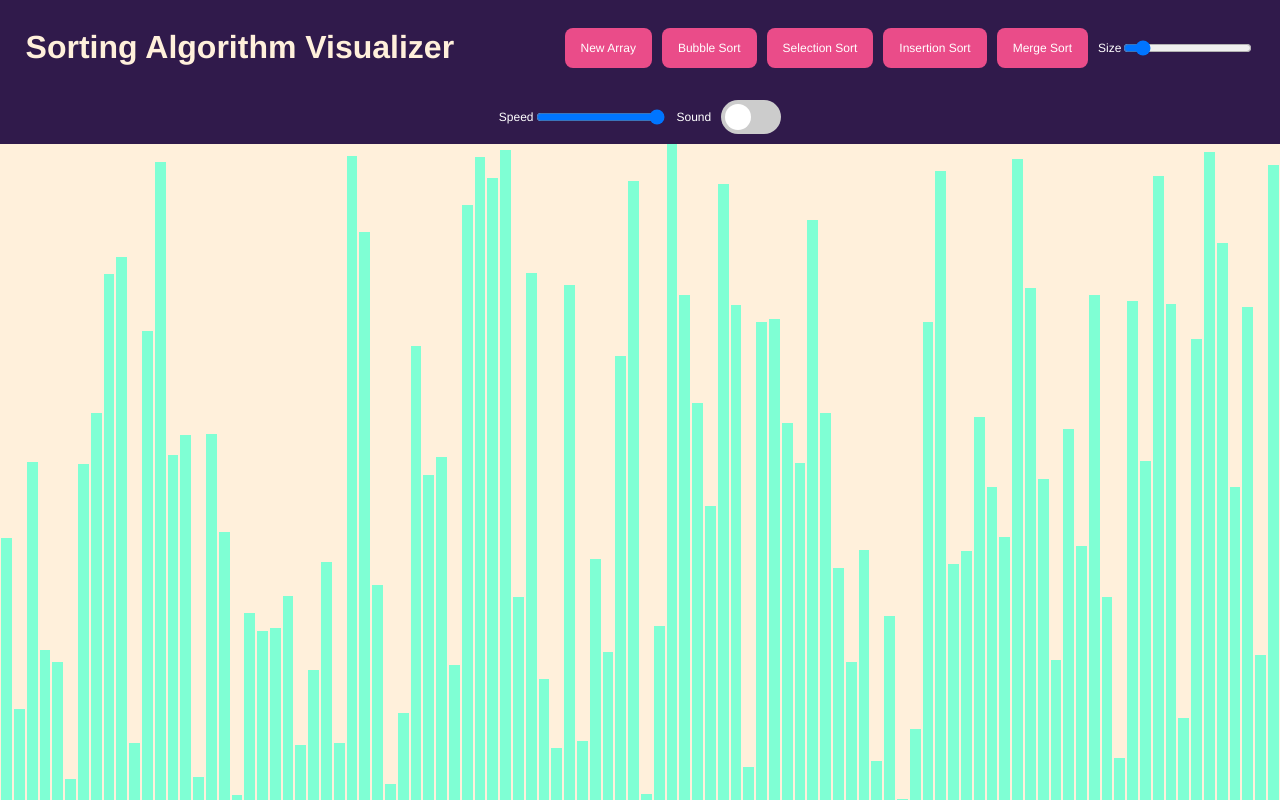
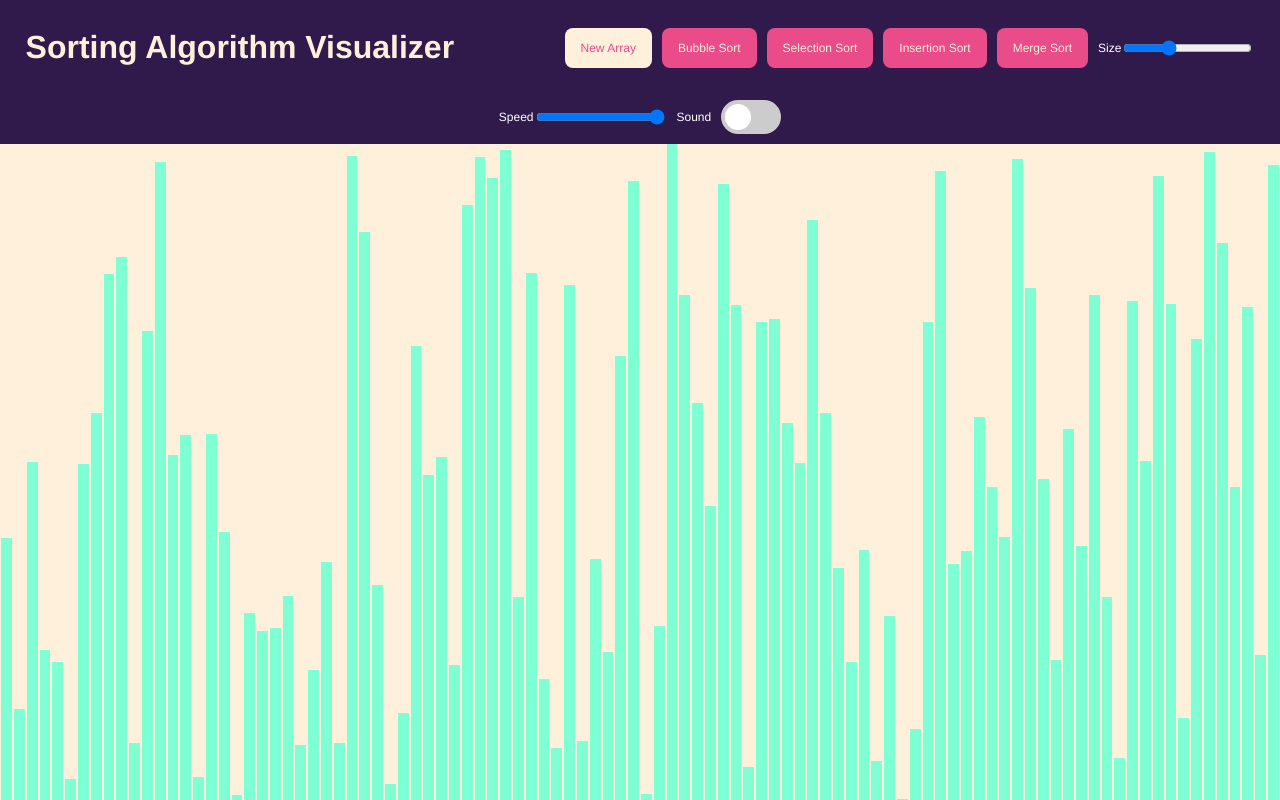
Before and after one commit to kylemalisos/sorting-visualizer, an Angular app: page / in a window 1280 px wide. Built offline with nearby package versions, Linux system fonts and the light colour scheme.

Commit message:
fixed extra volume after mute and changed button colors

```diff
--- a/src/app/sorting-visualizer/sorting-visualizer.component.html
+++ b/src/app/sorting-visualizer/sorting-visualizer.component.html
@@ -1,6 +1,6 @@
 <div id="header" class="header">
     <h1 id="title">Sorting Algorithm Visualizer</h1>
-    <button class="button" (click)="initializeArray(size)">
+    <button class="button new-array" (click)="initializeArray(size)">
         New Array
     </button>
     <button class="button" (click)="bubbleSort()">
@@ -18,7 +18,7 @@
 
     <div class="sliderContainer">
         <label for="sizeSlider" class="sliderLabel">Size</label>
-        <input id="sizeSlider" #sizeSlider class="slider" (change)="sizeChange(sizeSlider.value)" type="range" min="1" max="1000" value="{{size}}">
+        <input id="sizeSlider" #sizeSlider class="slider" (change)="sizeChange(sizeSlider.value)" type="range" min="1" max="{{maxSize}}" value="{{size}}">
     </div>
     <div class="sliderContainer">
         <label for="speedSlider" class="sliderLabel">Speed</label>
--- a/src/app/sorting-visualizer/sorting-visualizer.component.scss
+++ b/src/app/sorting-visualizer/sorting-visualizer.component.scss
@@ -45,7 +45,7 @@
     border-radius: 8px;
     border-style: none;
     box-sizing: border-box;
-    color: #FFFFFF;
+    color: #fff0db;
     cursor: pointer;
     font-family: "Haas Grot Text R Web", "Helvetica Neue", Helvetica, Arial, sans-serif;
     font-size: 1.5vh;
@@ -68,6 +68,15 @@
 .button:hover,
 .button:focus {
     background-color: #F082AC;
+
+    &.new-array {
+        background-color: #F8D6A5;
+    }
+}
+
+.new-array {
+    color: #EA4C89;
+    background-color: #fff0db;
 }
 
 .switch {
--- a/src/app/sorting-visualizer/sorting-visualizer.component.ts
+++ b/src/app/sorting-visualizer/sorting-visualizer.component.ts
@@ -16,7 +16,8 @@ export class SortingVisualizerComponent implements OnInit {
   volume: boolean = false;
   numberArray: Value[] = [];
   numberCeiling: number = 0;
-  maxSpeed = 1000;
+  maxSpeed: number = 1000;
+  maxSize: number = 300;
 
   size: number = 100;
   speed: number = 10;
@@ -227,9 +228,7 @@ export class SortingVisualizerComponent implements OnInit {
   }
 
   volumeChange() {
+    this.makeTone(0);
     this.volume = !this.volume
-    // this.makeTone(0);
-    // const now = Tone.now();
-    // this.synth.triggerAttackRelease(0, now + 1);
   }
 }
```
